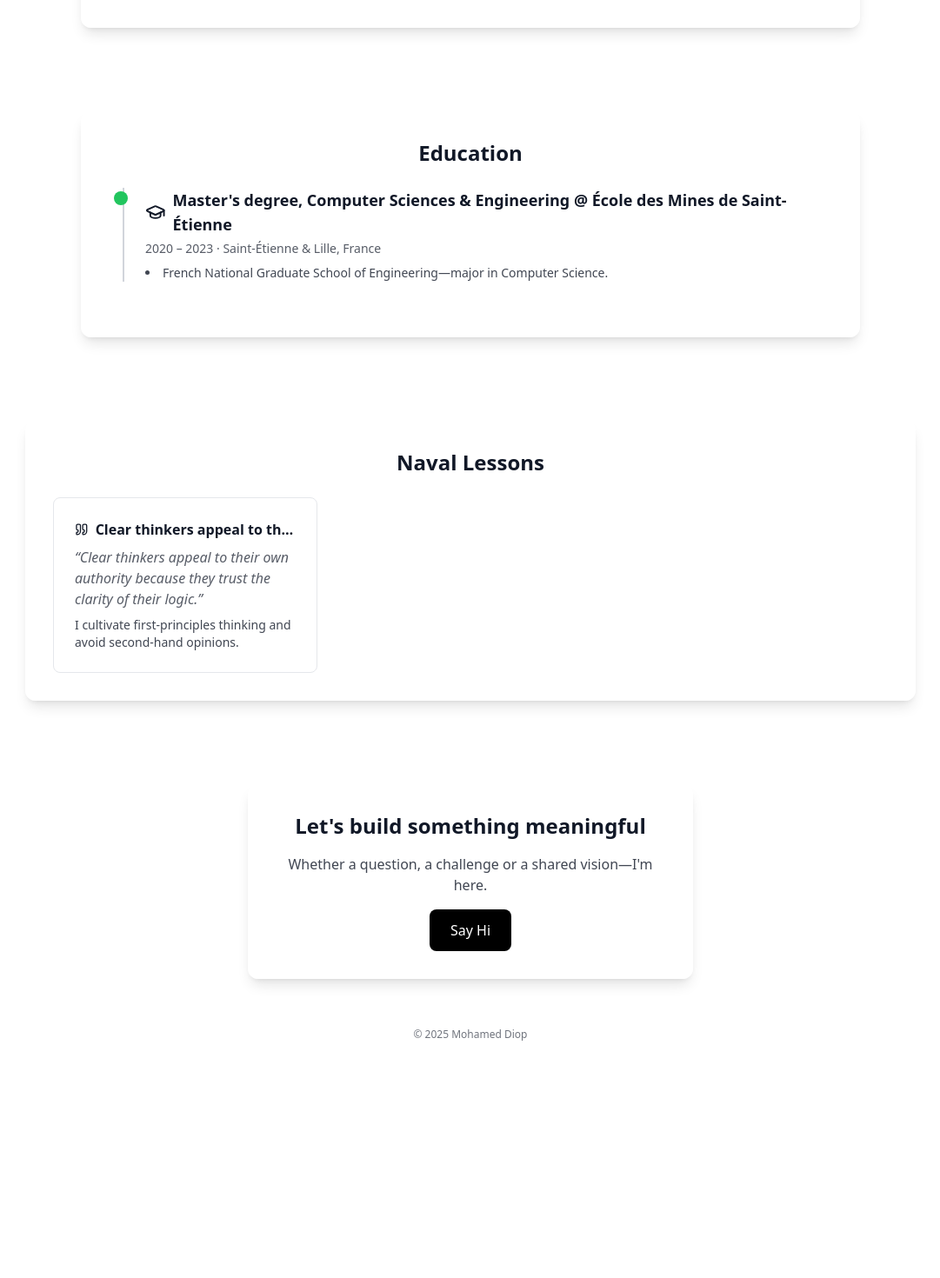
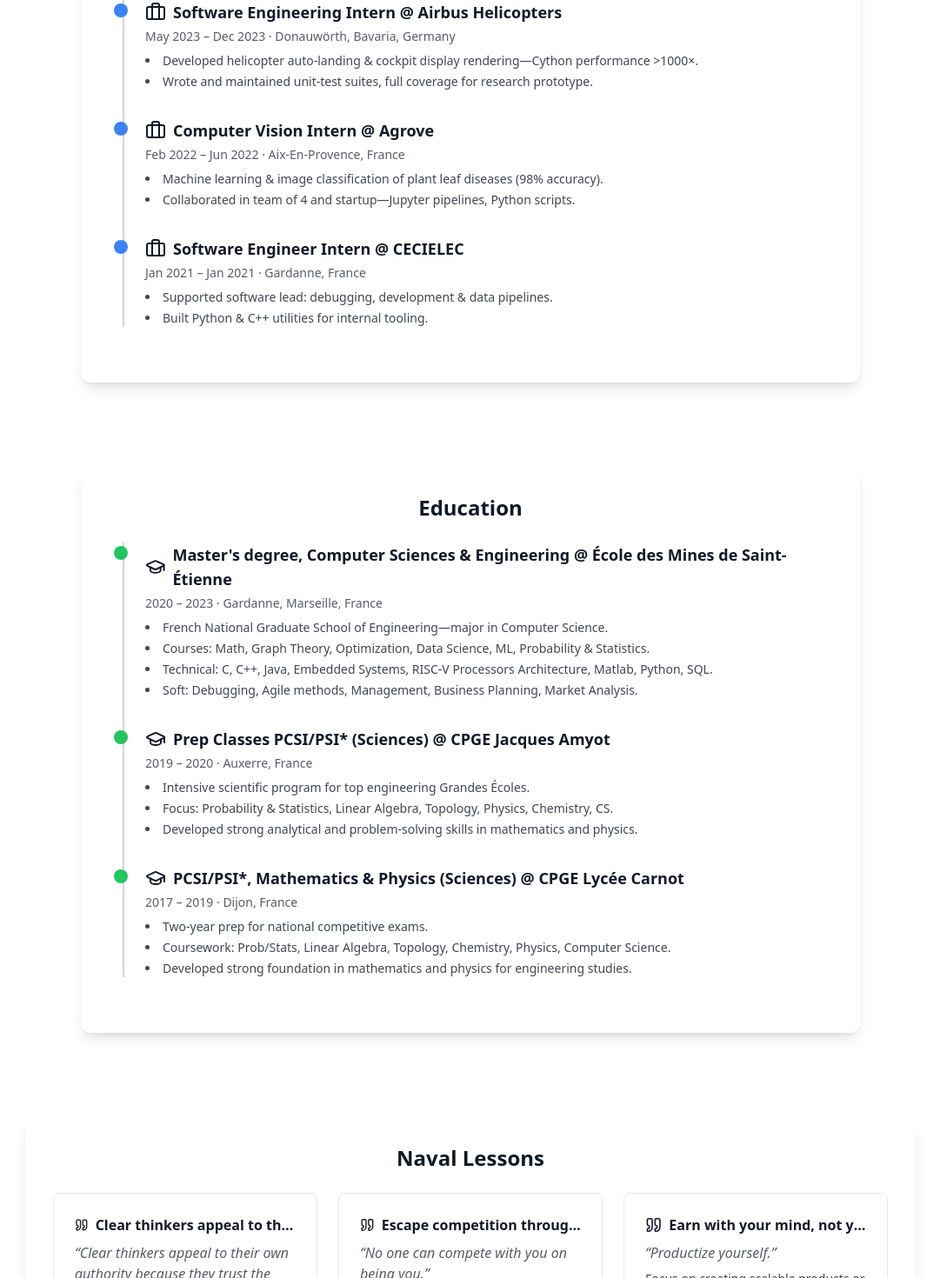
Before and after one commit to MohamedDiopGit/portfolio, a React (Vite) app: page / in a window 1280 px wide. Shown: the part 620-2090 px from the top of the page at 87% size, without its empty margins (99-1180 px from the left). Before the commit the page ends 1850 px from the top, so only its background shows below. Built offline with nearby package versions, Linux system fonts and the light colour scheme.

Commit message:
update portfolio infos

```diff
--- a/src/data/education.js
+++ b/src/data/education.js
@@ -1,14 +1,38 @@
-
 const educationItems = [
   {
     institution: "École des Mines de Saint-Étienne",
     degree: "Master's degree, Computer Sciences & Engineering",
     period: "2020 – 2023",
-    location: "Saint-Étienne & Lille, France",
+    location: "Gardanne, Marseille, France",
     bullets: [
-      "French National Graduate School of Engineering—major in Computer Science."
+      "French National Graduate School of Engineering—major in Computer Science.",
+      "Courses: Math, Graph Theory, Optimization, Data Science, ML, Probability & Statistics.",
+      "Technical: C, C++, Java, Embedded Systems, RISC-V Processors Architecture, Matlab, Python, SQL.",
+      "Soft: Debugging, Agile methods, Management, Business Planning, Market Analysis."
+    ]
+  },
+  {
+    institution: "CPGE Jacques Amyot",
+    degree: "Prep Classes PCSI/PSI* (Sciences)",
+    period: "2019 – 2020",
+    location: "Auxerre, France",
+    bullets: [
+      "Intensive scientific program for top engineering Grandes Écoles.",
+      "Focus: Probability & Statistics, Linear Algebra, Topology, Physics, Chemistry, CS.",
+      "Developed strong analytical and problem-solving skills in mathematics and physics."
+    ]
+  },
+  {
+    institution: "CPGE Lycée Carnot",
+    degree: "PCSI/PSI*, Mathematics & Physics (Sciences)",
+    period: "2017 – 2019",
+    location: "Dijon, France",
+    bullets: [
+      "Two-year prep for national competitive exams.",
+      "Coursework: Prob/Stats, Linear Algebra, Topology, Chemistry, Physics, Computer Science.",
+      "Developed strong foundation in mathematics and physics for engineering studies."
     ]
   }
-  // ... add more
 ];
+
 export default educationItems;
--- a/src/data/experiences.js
+++ b/src/data/experiences.js
@@ -1,4 +1,3 @@
-
 const experiences = [
   {
     company: "Airbus Helicopters",
@@ -10,7 +9,36 @@
       "Automation of documentation, test procedures & bottleneck solutions—saving weeks in delivery cycles.",
       "Performance tuning, project governance & gained three additional software competencies."
     ]
+  },
+  {
+    company: "Airbus Helicopters",
+    role: "Software Engineering Intern",
+    period: "May 2023 – Dec 2023",
+    location: "Donauwörth, Bavaria, Germany",
+    bullets: [
+      "Developed helicopter auto-landing & cockpit display rendering—Cython performance >1000×.",
+      "Wrote and maintained unit-test suites, full coverage for research prototype."
+    ]
+  },
+  {
+    company: "Agrove",
+    role: "Computer Vision Intern",
+    period: "Feb 2022 – Jun 2022",
+    location: "Aix-En-Provence, France",
+    bullets: [
+      "Machine learning & image classification of plant leaf diseases (98% accuracy).",
+      "Collaborated in team of 4 and startup—Jupyter pipelines, Python scripts."
+    ]
+  },
+  {
+    company: "CECIELEC",
+    role: "Software Engineer Intern",
+    period: "Jan 2021 – Jan 2021",
+    location: "Gardanne, France",
+    bullets: [
+      "Supported software lead: debugging, development & data pipelines.",
+      "Built Python & C++ utilities for internal tooling."
+    ]
   }
-  // ... add more
 ];
 export default experiences;
--- a/src/data/exploreIdeas.js
+++ b/src/data/exploreIdeas.js
@@ -1,4 +1,3 @@
-
 const exploreIdeasResources = [
   {
     type: "github",
@@ -7,7 +6,43 @@
     description: "A curated list of awesome Machine Learning frameworks, libraries and software.",
     author: "josephmisiti",
     stars: 63000
+  },
+  {
+    type: "github",
+    name: "project-based-learning",
+    url: "https://github.com/practical-tutorials/project-based-learning",
+    description: "A list of practical tutorials that teach you frameworks through building projects.",
+    author: "practical-tutorials",
+    stars: 118000
+  },
+  {
+    type: "article",
+    name: "The Missing Semester of Your CS Education",
+    url: "https://missing.csail.mit.edu/",
+    description: "MIT's course on computer science topics you never learn in school (shell, git, vim, etc.)",
+    author: "MIT"
+  },
+  {
+    type: "webpage",
+    name: "Refactoring Guru (Design Patterns Illustrated)",
+    url: "https://refactoring.guru/design-patterns",
+    description: "Clear, illustrated explanations of classic design patterns in software engineering.",
+    author: "Refactoring Guru"
+  },
+  {
+    type: "twitter",
+    name: "@karpathy",
+    url: "https://twitter.com/karpathy",
+    description: "Andrej Karpathy – deep learning researcher, ex-OpenAI, Tesla AI lead.",
+    author: "Andrej Karpathy"
+  },
+  {
+    type: "twitter",
+    name: "@shl",
+    url: "https://twitter.com/shl",
+    description: "Sahil Lavingia – founder of Gumroad, essays about entrepreneurship and product."
   }
-  // ... add more
 ];
+
+
 export default exploreIdeasResources;
--- a/src/data/lessons.js
+++ b/src/data/lessons.js
@@ -1,10 +1,19 @@
-
 const lessons = [
   {
     title: "Clear thinkers appeal to their own authority",
     quote: "Clear thinkers appeal to their own authority because they trust the clarity of their logic.",
-    note: "I cultivate first‑principles thinking and avoid second‑hand opinions."
+    note: "Trust your own reasoning and logic.",
+  },
+  {
+    title: "Escape competition through authenticity",
+    quote: "No one can compete with you on being you.",
+    note: "Be authentic, embrace your unique perspective and experiences."
+  },
+  {
+    title: "Earn with your mind, not your time",
+    quote: "Productize yourself.",
+    note: "Focus on creating scalable products or services that leverage your skills and knowledge.",
   }
-  // ... add more
 ];
+
 export default lessons;
```
